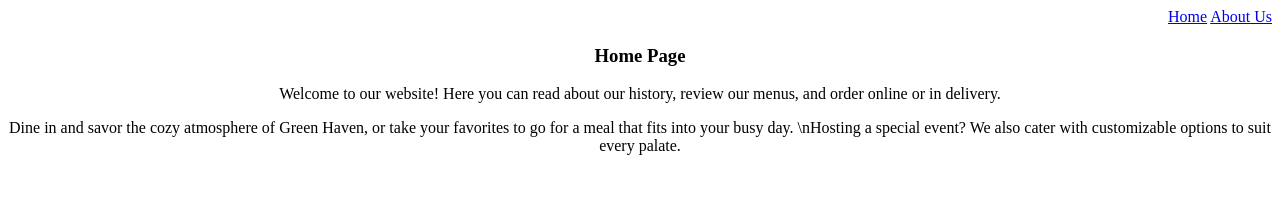
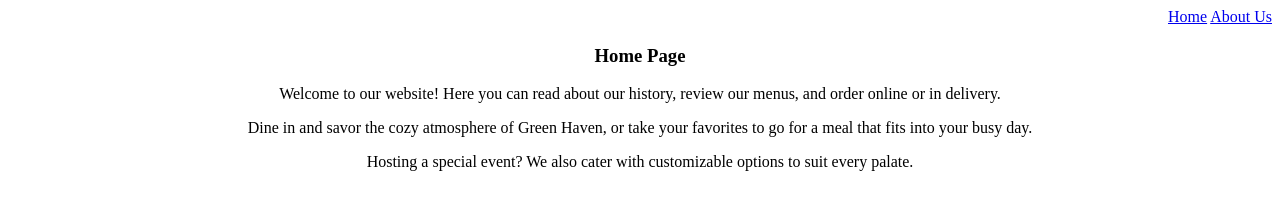
Before and after one commit to 189425/phswebmaster2025, a plain HTML site: page index.html in a window 1280 px wide. Drawn offline with Linux system fonts and the light colour scheme.

Commit message:
Update index.html

```diff
--- a/index.html
+++ b/index.html
@@ -16,7 +16,8 @@
         <div>
             <h3>Home Page</h3>
             <p class="center">Welcome to our website! Here you can read about our history, review our menus, and order online or in delivery.</p>
-            <p class="center">Dine in and savor the cozy atmosphere of Green Haven, or take your favorites to go for a meal that fits into your busy day. \nHosting a special event? We also cater with customizable options to suit every palate.</p>
+            <p class="center">Dine in and savor the cozy atmosphere of Green Haven, or take your favorites to go for a meal that fits into your busy day.</p>
+            <p class="center">Hosting a special event? We also cater with customizable options to suit every palate.</p>
         </div>
     </body>
 </html>
```
